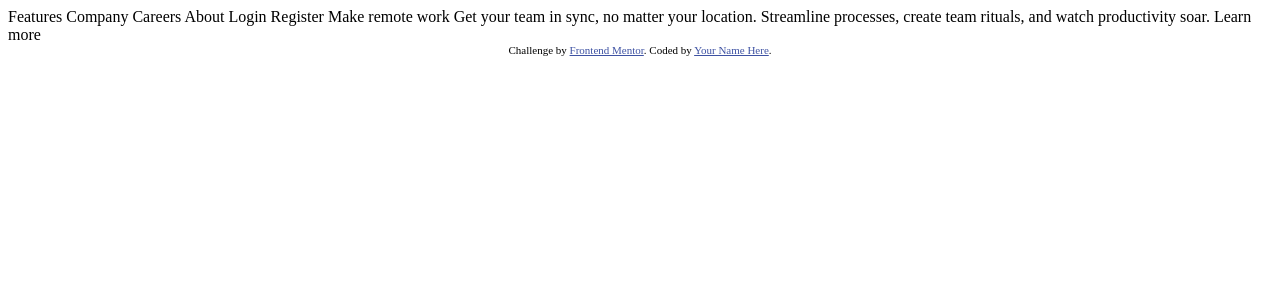
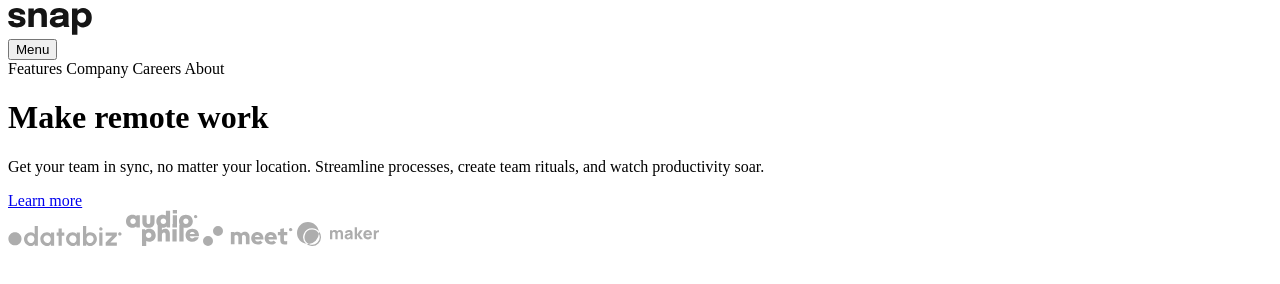
Before and after one commit to nathanieladiah/intro-section, a plain HTML site: page index.html in a window 1280 px wide. Drawn offline with Linux system fonts and the light colour scheme.

Commit message:
Move assets to static folder and add html markup

```diff
--- a/index.html
+++ b/index.html
@@ -15,7 +15,20 @@
   </style>
 </head>
 <body>
+  <header>
+    <div>
+      <img src="./static/images/logo.svg" alt="snap logo" class="logo">
+    </div>
 
+    <button id="nav-toggle" class="mobile-nav-toggle" aria-controls="mobile-nav" aria-expanded="false"><span class="sr-only">Menu</span></button>
+
+    <nav class="mobile-nav">
+      Features
+      Company
+      Careers
+      About
+    </nav>
+    <nav class="desktop-nav" style="display: none;">
       Features
       Company
       Careers
@@ -23,17 +36,42 @@
 
       Login
       Register
+    </nav>
+  </header>
 
-  Make remote work
+  <main>
+    <div class="hero">
+      <div class="hero__img">
+        <!-- <img src="./static/images/image-hero-mobile.png" alt="" class="hero-img"> -->
+      </div>
 
+      <div class="hero__body">
+        <h1 class="hero__title">Make remote work</h1>
+
+        <p class="hero__text">
           Get your team in sync, no matter your location. Streamline processes,
           create team rituals, and watch productivity soar.
+        </p>
 
-  Learn more
+        <a href="#" class="button--cta">Learn more</a>
 
-  <div class="attribution">
+        <div class="logo-container">
+          <img src="./static/images/client-databiz.svg" alt="" class="brand-logo">
+          <img src="./static/images/client-audiophile.svg" alt="" class="brand-logo">
+          <img src="./static/images/client-meet.svg" alt="" class="brand-logo">
+          <img src="./static/images/client-maker.svg" alt="" class="brand-logo">
+        </div>
+      </div>
+
+    </div>
+  </main>
+
+
+
+
+  <!-- <div class="attribution">
     Challenge by <a href="https://www.frontendmentor.io?ref=challenge" target="_blank">Frontend Mentor</a>.
     Coded by <a href="#">Your Name Here</a>.
-  </div>
+  </div> -->
 </body>
 </html>
```
Also changed, not shown: static/images/client-audiophile.svg (renamed from images/client-audiophile.svg), static/images/client-databiz.svg (renamed from images/client-databiz.svg), static/images/client-maker.svg (renamed from images/client-maker.svg), static/images/client-meet.svg (renamed from images/client-meet.svg), static/images/favicon-32x32.png (renamed from images/favicon-32x32.png), static/images/icon-arrow-down.svg (renamed from images/icon-arrow-down.svg), static/images/icon-arrow-up.svg (renamed from images/icon-arrow-up.svg), static/images/icon-calendar.svg (renamed from images/icon-calendar.svg), static/images/icon-close-menu.svg (renamed from images/icon-close-menu.svg), static/images/icon-menu.svg (renamed from images/icon-menu.svg), static/images/icon-planning.svg (renamed from images/icon-planning.svg), static/images/icon-reminders.svg (renamed from images/icon-reminders.svg), static/images/icon-todo.svg (renamed from images/icon-todo.svg), static/images/image-hero-desktop.png (renamed from images/image-hero-desktop.png), 2 more files. Lines whose indentation alone changed are shown as unchanged.
